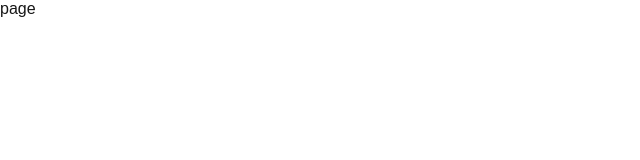
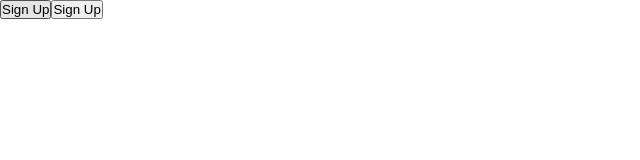
Before and after one commit to visy-ani/streamsaga, a Next.js app: page / in a window 1280 px wide. Shown: the top 160 px of the page, without its empty margins (0-640 px from the left). Built offline with nearby package versions, Linux system fonts and the light colour scheme.

Commit message:
Add Browse page with session handling and navigation; implement middleware for authentication

```diff
--- a/app/layout.tsx
+++ b/app/layout.tsx
@@ -1,6 +1,7 @@
 import type { Metadata } from "next";
 import { Geist, Geist_Mono } from "next/font/google";
 import "./globals.css";
+import { Providers } from "@/app/provider";
 
 const geistSans = Geist({
   variable: "--font-geist-sans",
@@ -25,7 +26,7 @@ export default function RootLayout({
   return (
     <html lang="en">
       <body className={`${geistSans.variable} ${geistMono.variable}`}>
-        {children}
+        <Providers>{children}</Providers>
       </body>
     </html>
   );
--- a/app/login/page.tsx
+++ b/app/login/page.tsx
@@ -21,7 +21,7 @@ const LoginPage: FC = () => {
     if (res?.error) {
       alert("Invalid email or password");
     } else {
-      router.push("/");
+      router.push("/browse");
     }
   };
 
--- a/app/page.tsx
+++ b/app/page.tsx
@@ -1,9 +1,26 @@
-import React from 'react'
+'use client';
 
-const page = () => {
+import React, { FC } from 'react'
+import { useRouter } from 'next/navigation'
+
+const HomePage: FC = () => {
+  const router = useRouter();
+
+  const handleSignup = () => {
+    router.push("/signup")
+  }
+
+  const handleLogin = () => {
+    router.push("/login")
+  }
+
   return (
-    <div>page</div>
+    <div>
+      <button onClick={handleSignup}>Sign Up</button>
+      <button onClick={handleLogin}>Sign Up</button>
+    </div>
+
   )
 }
 
-export default page
+export default HomePage;
--- /dev/null
+++ b/app/provider.tsx
@@ -0,0 +1,7 @@
+"use client";
+
+import { SessionProvider } from "next-auth/react";
+
+export function Providers({ children }: { children: React.ReactNode }) {
+  return <SessionProvider>{children}</SessionProvider>;
+}
```
Also changed, not shown: app/browse/page.tsx (added, +29 -0 lines), middleware.ts (added, +20 -0 lines).
